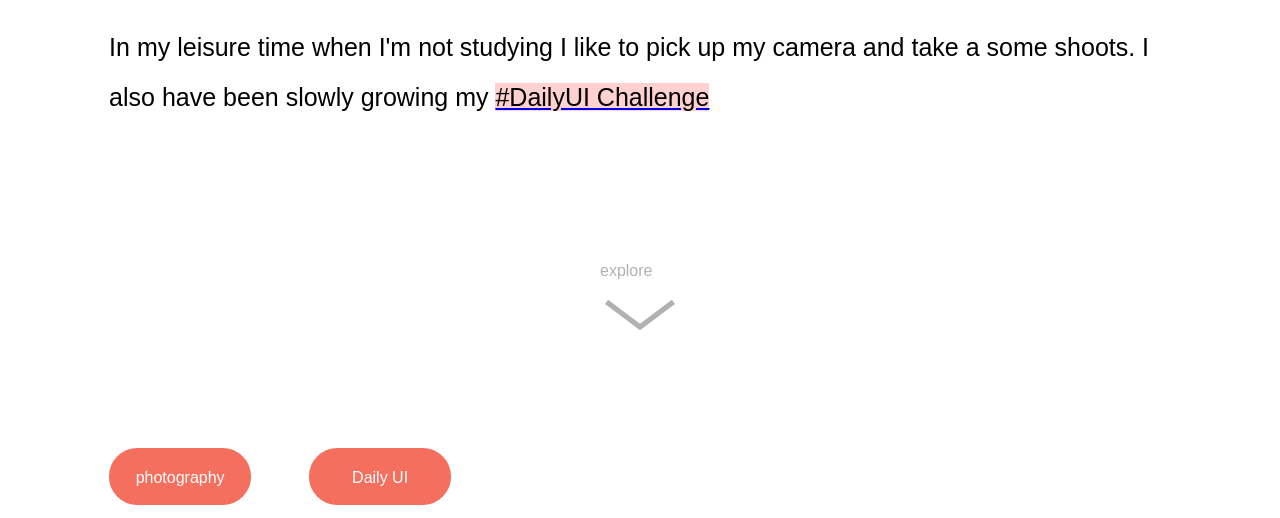
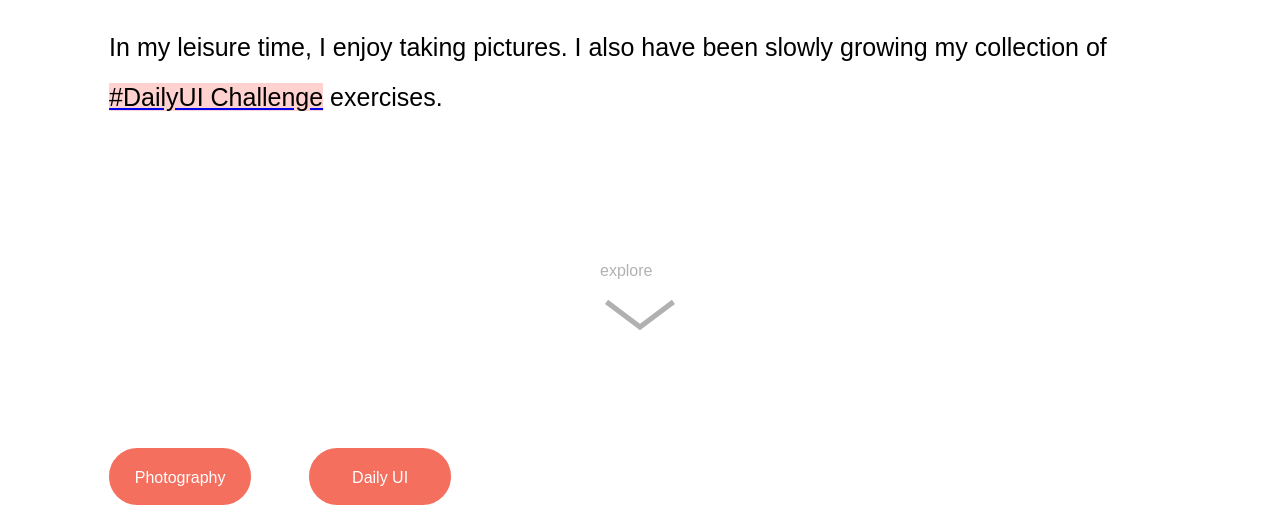
Before and after one commit to jennyyao98/jennyyao98.github.io, a plain HTML site: page fun3.html in a window 1280 px wide. Shown: the part 282-800 px from the top of the page. Drawn offline with nearby package versions, Linux system fonts and the light colour scheme; a web font is replaced by a local one.

Commit message:
Update fun3.html

```diff
--- a/fun3.html
+++ b/fun3.html
@@ -25,7 +25,7 @@
   <!-- intro -->
   <div class="intro">
     <h1>Fun Stuff</h1>
-    <h3>In my leisure time when I'm not studying I like to pick up my camera and take a some shoots. I also have been slowly growing my <a href="https://www.dailyui.co/"><mark class="highlight">#DailyUI Challenge</mark></a></h3>
+    <h3>In my leisure time, I enjoy taking pictures. I also have been slowly growing my collection of <a href="https://www.dailyui.co/"><mark class="highlight">#DailyUI Challenge</mark></a> exercises.</h3>
     <div class="center slidedown">
       <a href="#funVisuals" class="arrowInfo">explore</a>
       <a href="#funVisuals"><img src="arrow3.svg">
@@ -37,7 +37,7 @@
    <div class="header">
      <!-- <h1 class="title">Fun Visuals</h1> -->
      <div id="headernav">
-       <div class="btn1"><a href="#headernav"><p class="style" style="padding-bottom: 25px;">photography</p></a></div>
+       <div class="btn1"><a href="#headernav"><p class="style" style="padding-bottom: 25px;">Photography</p></a></div>
        <div class="btn2"><a href="#headernav"><p class="style" style="padding-bottom: 25px;">Daily UI </p></a></div>
      </div>
 
```
